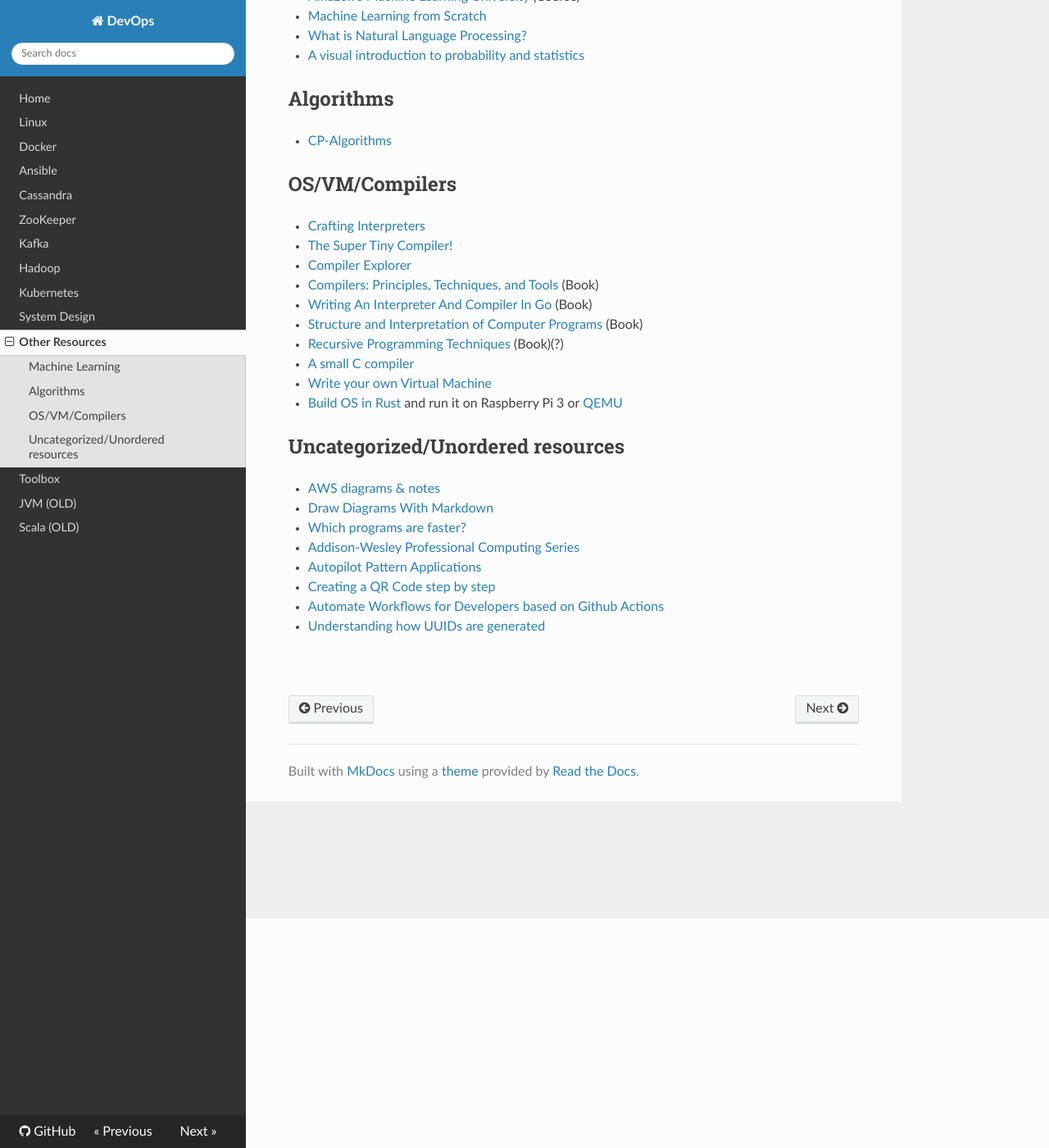
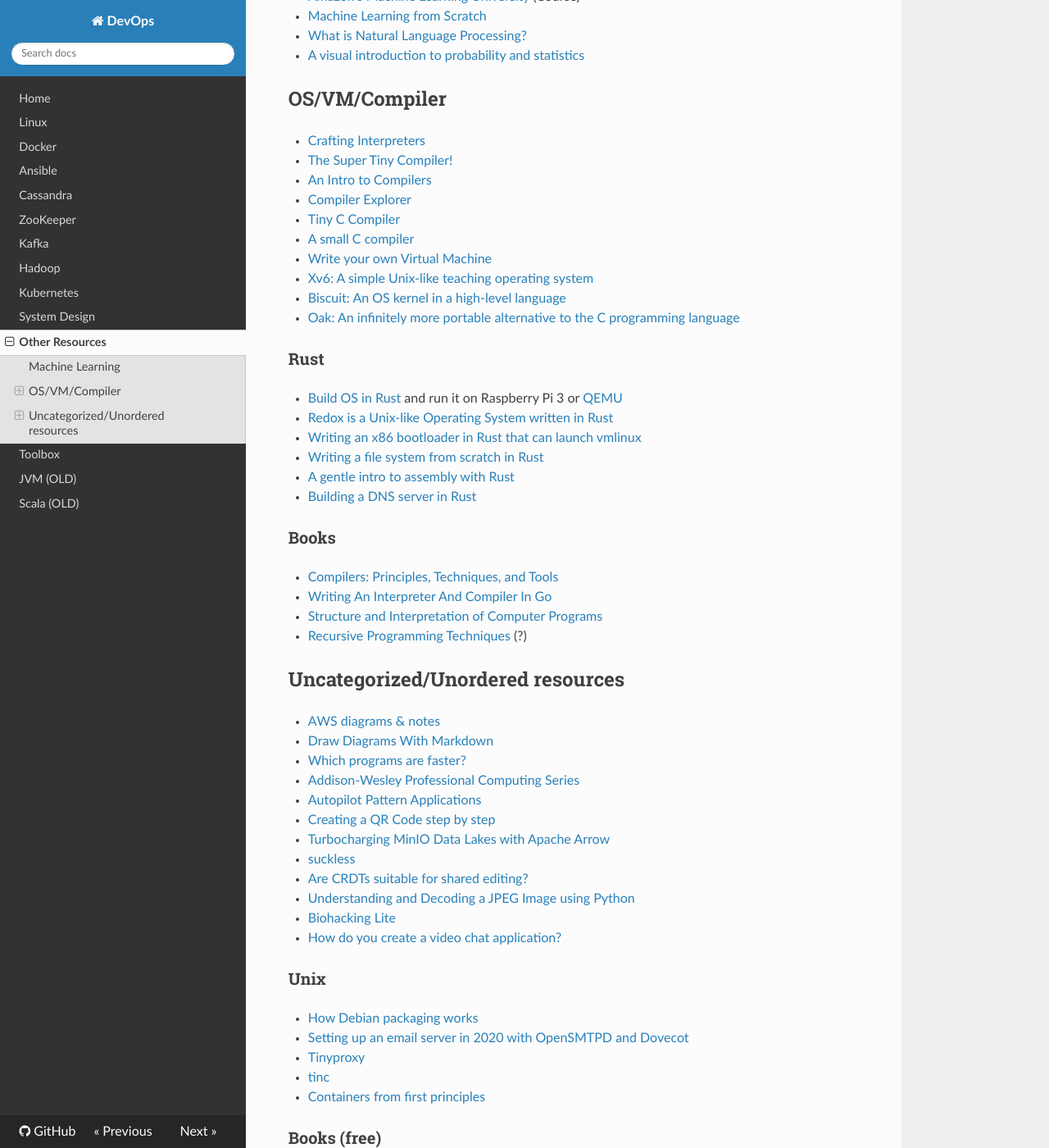
Before and after one commit to niqdev/devops, an MkDocs documentation site: the page built from docs/other-resources.md, in a window 1280 px wide and 1400 px high, scrolled down 280 px. Shown: the whole window at 82% size. Built offline with MkDocs 1.6.1, drawn with Linux system fonts in a browser that asks for light colours; nearby versions of some CDN libraries; some of the changed text lies outside the part shown.

Commit message:
update doc

```diff
--- a/docs/other-resources.md
+++ b/docs/other-resources.md
@@ -9,22 +9,34 @@
 * [What is Natural Language Processing?](https://blog.algorithmia.com/introduction-natural-language-processing-nlp)
 * [A visual introduction to probability and statistics](https://seeing-theory.brown.edu/index.html)
 
-## Algorithms
-
-* [CP-Algorithms](https://cp-algorithms.com)
-
-## OS/VM/Compilers
+## OS/VM/Compiler
 
 * [Crafting Interpreters](http://www.craftinginterpreters.com)
 * [The Super Tiny Compiler!](git.io/compiler)
+* [An Intro to Compilers](https://nicoleorchard.com/blog/compilers)
 * [Compiler Explorer](https://godbolt.org)
-* [Compilers: Principles, Techniques, and Tools](https://www.amazon.com/Compilers-Principles-Techniques-Tools-2nd-dp-0321486811/dp/0321486811) (Book)
-* [Writing An Interpreter And Compiler In Go](https://gumroad.com/l/waiig_wacig_bundle) (Book)
-* [Structure and Interpretation of Computer Programs](https://www.amazon.com/Structure-Interpretation-Computer-Programs-Engineering/dp/0262510871) (Book)
-* [Recursive Programming Techniques](https://www.amazon.com/Recursive-Programming-Techniques-Systems-programming/dp/0201144506) (Book)(?)
+* [Tiny C Compiler](https://bellard.org/tcc)
 * [A small C compiler](https://github.com/rui314/chibicc)
 * [Write your own Virtual Machine](https://justinmeiners.github.io/lc3-vm)
+* [Xv6: A simple Unix-like teaching operating system](https://pdos.csail.mit.edu/6.828/2020/xv6.html)
+* [Biscuit: An OS kernel in a high-level language](https://pdos.csail.mit.edu/projects/biscuit.html)
+* [Oak: An infinitely more portable alternative to the C programming language](http://github.com/adam-mcdaniel/oakc)
+
+### Rust
+
 * [Build OS in Rust](https://tc.gts3.org/cs3210/2020/spring/lab.html) and run it on Raspberry Pi 3 or [QEMU](https://www.qemu.org)
+* [Redox is a Unix-like Operating System written in Rust](https://www.redox-os.org)
+* [Writing an x86 bootloader in Rust that can launch vmlinux](https://vmm.dev/en/rust/krabs.md)
+* [Writing a file system from scratch in Rust](https://blog.carlosgaldino.com/writing-a-file-system-from-scratch-in-rust.html)
+* [A gentle intro to assembly with Rust](https://lfn3.net/2020/08/03/a-gentle-intro-to-assembly-with-rust)
+* [Building a DNS server in Rust](https://github.com/EmilHernvall/dnsguide)
+
+### Books
+
+* [Compilers: Principles, Techniques, and Tools](https://www.amazon.com/Compilers-Principles-Techniques-Tools-2nd-dp-0321486811/dp/0321486811)
+* [Writing An Interpreter And Compiler In Go](https://gumroad.com/l/waiig_wacig_bundle)
+* [Structure and Interpretation of Computer Programs](https://www.amazon.com/Structure-Interpretation-Computer-Programs-Engineering/dp/0262510871)
+* [Recursive Programming Techniques](https://www.amazon.com/Recursive-Programming-Techniques-Systems-programming/dp/0201144506) (?)
 
 ## Uncategorized/Unordered resources
 
@@ -34,7 +46,45 @@
 * [Addison-Wesley Professional Computing Series](https://informit.com/series/professionalcomputing)
 * [Autopilot Pattern Applications](http://autopilotpattern.io)
 * [Creating a QR Code step by step](https://www.nayuki.io/page/creating-a-qr-code-step-by-step)
-* [Automate Workflows for Developers based on Github Actions](https://actionsflow.github.io)
-* [Understanding how UUIDs are generated](https://digitalbunker.dev/2020/09/30/understanding-how-uuids-are-generated)
+* [Turbocharging MinIO Data Lakes with Apache Arrow](https://blog.min.io/turbocharging-minio-datalakes-with-arrowrdd)
+* [suckless](http://suckless.org)
+* [Are CRDTs suitable for shared editing?](https://blog.kevinjahns.de/are-crdts-suitable-for-shared-editing)
+* [Understanding and Decoding a JPEG Image using Python](https://yasoob.me/posts/understanding-and-writing-jpeg-decoder-in-python)
+* [Biohacking Lite](https://karpathy.github.io/2020/06/11/biohacking-lite)
+* [How do you create a video chat application?](https://blog.phuaxueyong.com/post/2020-06-15-how-to-make-a-video-chat-app)
+
+### Unix
+
+* [How Debian packaging works](https://www.joyfulbikeshedding.com/blog/2020-08-03-how-debian-packaging-works.html)
+* [Setting up an email server in 2020 with OpenSMTPD and Dovecot](https://prefetch.eu/blog/2020/email-server)
+* [Tinyproxy](https://tinyproxy.github.io)
+* [tinc](http://tinc-vpn.org)
+* [Containers from first principles](https://fzakaria.com/2020/05/31/containers-from-first-principles.html)
+
+### Books (free)
+
+* [C Programming Boot Camp](https://gribblelab.org/CBootCamp/index.html)
+* [Essential C](http://cslibrary.stanford.edu/101/EssentialC.pdf)
+* [The Debian Administrator's Handbook](https://debian-handbook.info/get/now)
+* [Google Chrome](http://www.google.com/googlebooks/chrome/big_00.html)
+* [Linux From Scratch](http://www.linuxfromscratch.org/index.html)
+* [Writing Shell Scripts](http://linuxcommand.org/lc3_writing_shell_scripts.php)
+* [Inside The Python Virtual Machine](https://leanpub.com/insidethepythonvirtualmachine/read)
+* [Readings in Database Systems](http://www.redbook.io)
+* [Introduction to Computer Graphics](http://math.hws.edu/graphicsbook/index.html)
+* [Mathematics for programmers](https://yurichev.com/writings/Math-for-programmers.pdf)
+* [Learning operating system development using Linux kernel and Raspberry Pi](https://s-matyukevich.github.io/raspberry-pi-os)
+
+### Book's collection (free)
+
+* [The Online Books Page](https://onlinebooks.library.upenn.edu)
+* [A collection of free books from Springer](https://hnarayanan.github.io/springer-books)
+* [E-Books Directory](http://www.e-booksdirectory.com)
+
+### Tech
+
+* [NSQ](https://nsq.io) - A realtime distributed messaging platform
+* [DuckDB](https://duckdb.org) - An embeddable SQL OLAP database management system
+* [QuestDB](https://questdb.io) - The fastest open source time series database
 
 <br>
```
Also changed, not shown: dev.txt (+29 -0 lines), docs/linux.md (+1 -0 lines), docs/toolbox.md (+3 -0 lines).
